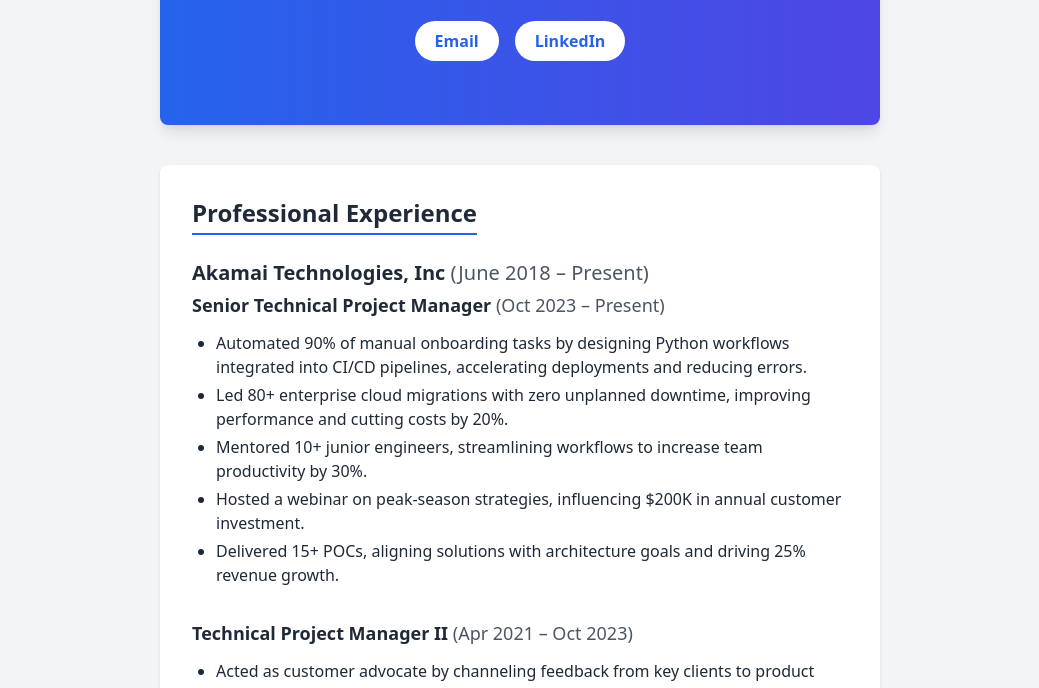
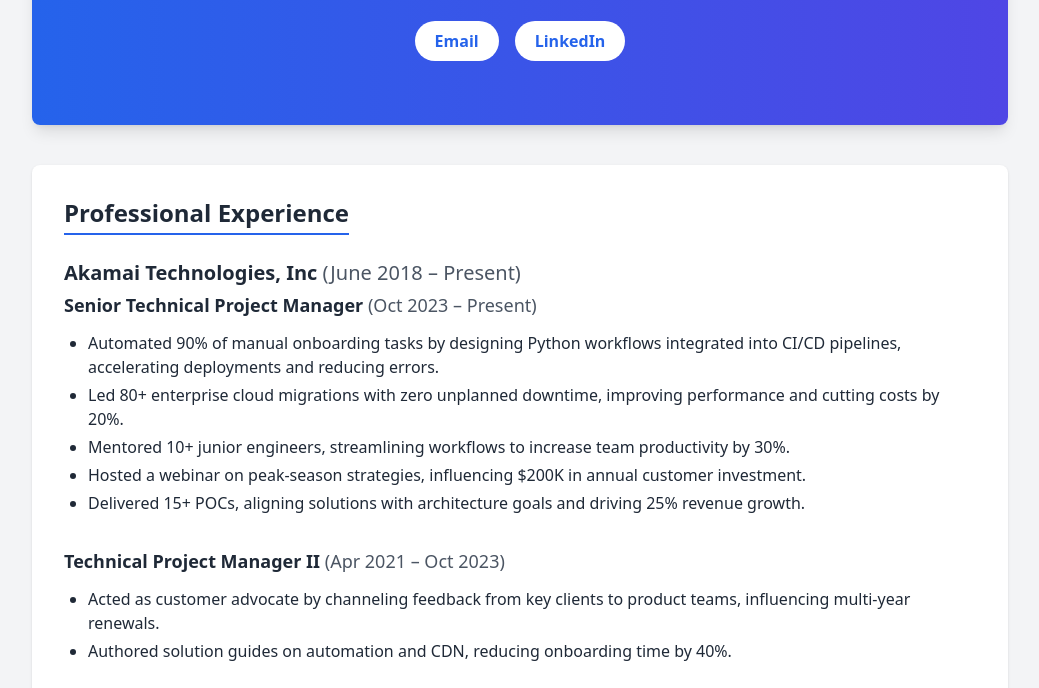
Before and after one commit to JaneiLPateL/janeilpatel.github.io, a plain HTML site: page index.html in a window 1280 px wide. Shown: the part 235-923 px from the top of the page, without its empty margins (120-1159 px from the left). Drawn offline with nearby package versions, Linux system fonts and the light colour scheme.

Commit message:
Made it use larger container size

```diff
--- a/index.html
+++ b/index.html
@@ -7,7 +7,7 @@
   <script src="https://cdn.tailwindcss.com"></script>
 </head>
 <body class="font-sans bg-gray-100 text-gray-800">
-  <div class="max-w-3xl mx-auto p-6">
+  <div class="max-w-5xl mx-auto p-6">
     <!-- Hero -->
     <section class="bg-gradient-to-r from-blue-600 to-indigo-600 text-white py-16 px-8 rounded-lg shadow-lg mt-6">
       <h1 class="text-5xl font-extrabold text-center">Janeil Atul Patel</h1>
```
